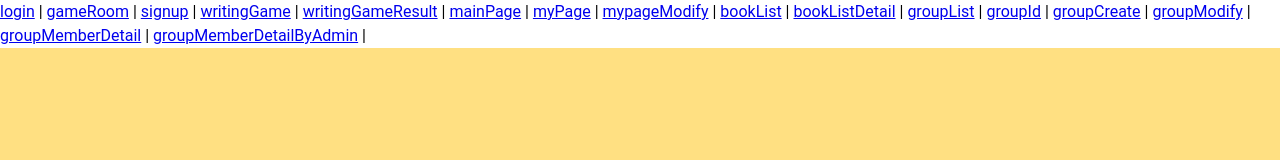
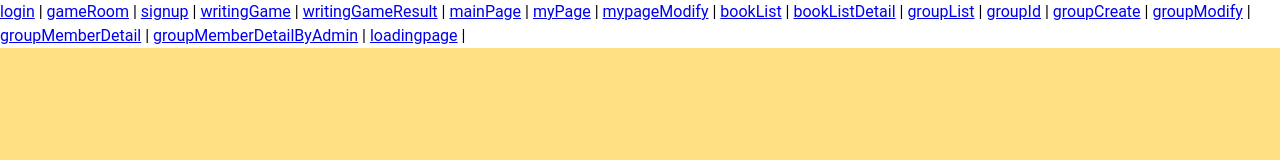
Before and after one commit to imjm/lingo-land, a Vue app in the folder lingoland-frontend/: page / in a window 1280 px wide. Shown: the top 160 px of the page. Built offline with nearby package versions, Linux system fonts and the light colour scheme; no server answers.

Commit message:
Feat: 로딩페이지 test code 추가 - 로딩페이지 test를 위한 code를 추가했습니다. 티켓: S11P12A603-322

```diff
--- a/lingoland-frontend/src/App.vue
+++ b/lingoland-frontend/src/App.vue
@@ -39,6 +39,10 @@ import { RouterView } from "vue-router";
         >groupMemberDetailByAdmin</RouterLink
     >
     |
+    <RouterLink :to="{ name: 'loadingPage' }"
+        >loadingpage</RouterLink
+    >
+    |
 
     <v-app class="bg-amber-lighten-3">
         <RouterView></RouterView>
--- a/lingoland-frontend/src/router/index.js
+++ b/lingoland-frontend/src/router/index.js
@@ -4,6 +4,7 @@ import MyPage from "@/components/user/MyPage.vue";
 import GameRoomView from "@/views/GameRoomView.vue";
 import GroupListView from "@/views/GroupListView.vue";
 import GroupView from "@/views/GroupView.vue";
+import LoadingPageView from "@/views/LoadingPageView.vue";
 import LoginView from "@/views/LoginView.vue";
 import MainPageView from "@/views/MainPageView.vue";
 import MyPageView from "@/views/MyPageView.vue";
@@ -124,6 +125,11 @@ const router = createRouter({
                 },
             ],
         },
+        {
+            path: "/loading",
+            name: "loadingPage",
+            component: LoadingPageView,
+        },
     ],
 });
 
```
